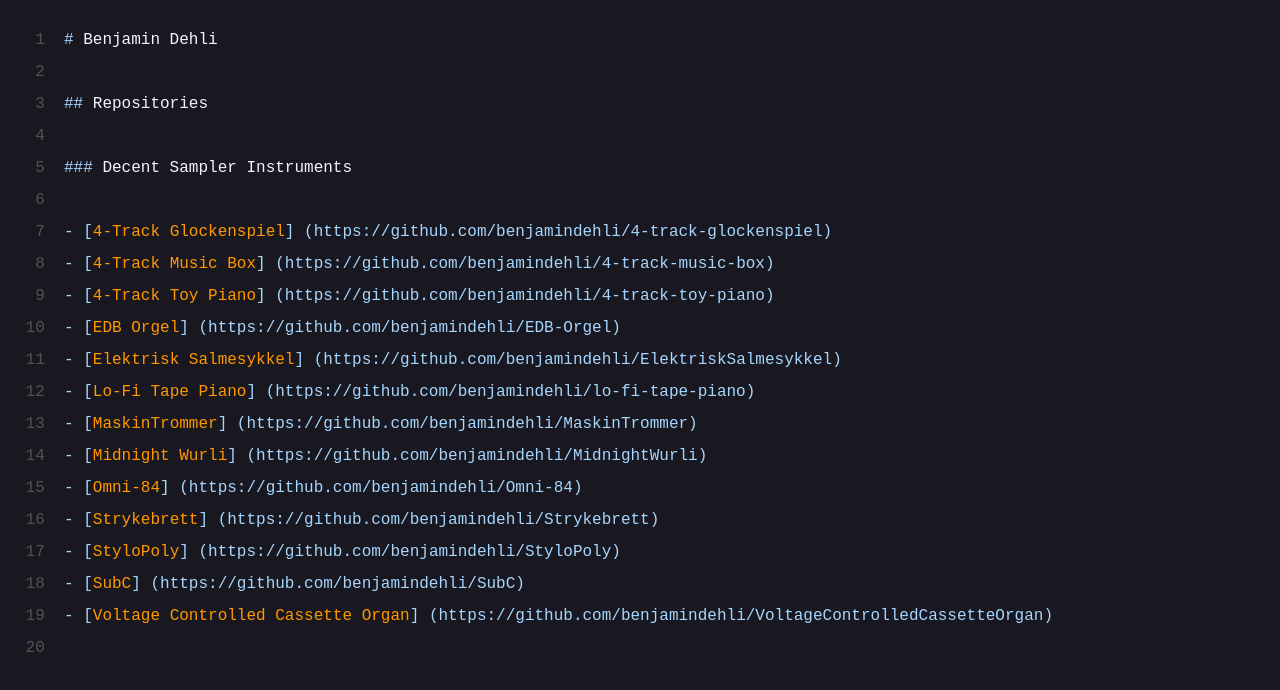
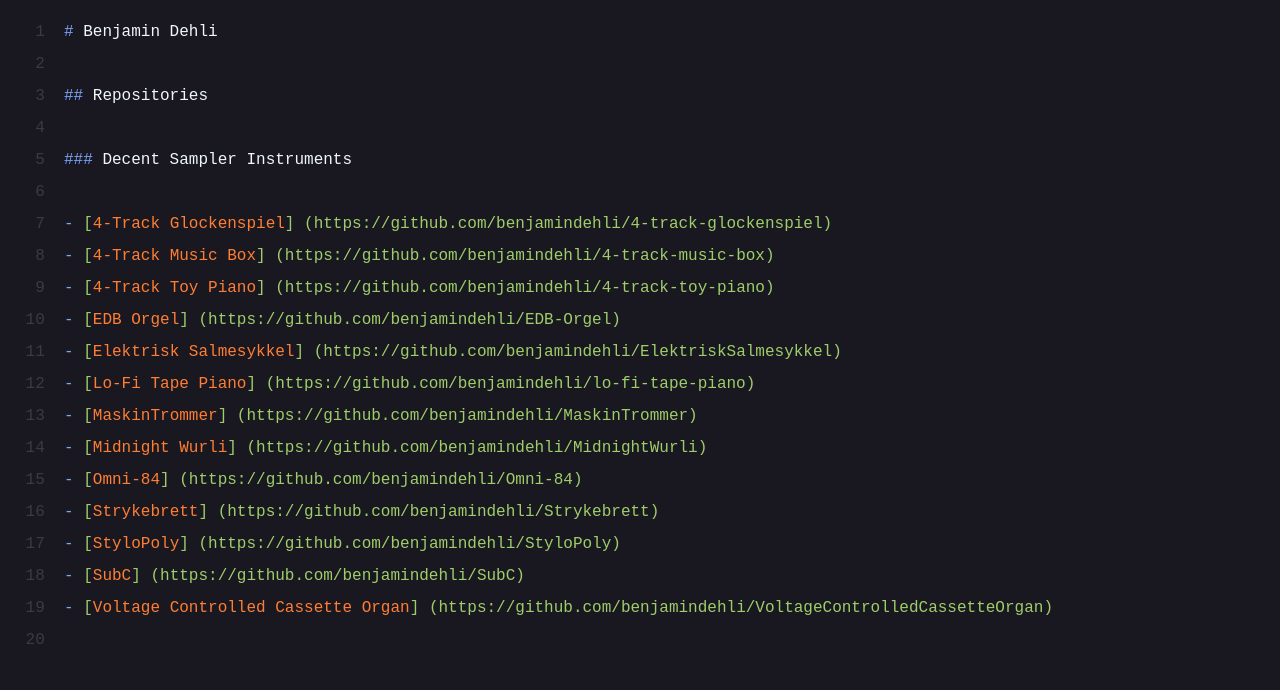
Before and after one commit to benjamindehli/benjamindehli.github.io, an Astro site: page / in a window 1280 px wide. Built offline with nearby package versions, Linux system fonts and the light colour scheme; Astro itself is replaced by a stand-in of ours.

Commit message:
Refactor styles with CSS variables and refine layout
Introduce a central color palette using CSS variables for better maintainability. Update line spacing and add hover states for better readability and interactivity.

```diff
--- a/src/styles/main.css
+++ b/src/styles/main.css
@@ -1,10 +1,22 @@
+:root {
+    --background-color: #191820;
+    --foreground-color: #f0f6fc;
+    --red: #f55b77;
+    --orange: #ff7e33;
+    --yellow: #e0af68;
+    --green: #9ece6a;
+    --cyan: #7dcfff;
+    --blue: #7aa2f7;
+    --purple: #bb9af7;
+}
+
 html {
     margin: 0;
     padding: 0;
 }
 body {
-    background-color: #191820;
-    color: #f0f6fc;
+    background-color: var(--background-color);
+    color: var(--foreground-color);
     font-family: monospace;
     font-size: 16px;
     line-height: 1em;
@@ -22,14 +34,14 @@ span.blank-line {
     line-height: 1em;
     font-weight: 400;
     margin-inline: 0;
-    margin-block: 1em;
-    padding: 0;
+    margin-block: 0;
+    padding-block: 0.5em;
     display: flex;
     &::before {
-        color: #a5d6ff;
+        color: var(--blue);
     }
     &::after {
-        color: rgba(255, 255, 255, 0.25);
+        color: rgba(255, 255, 255, 0.15);
         content: counter(line-number);
         counter-increment: line-number;
         display: inline-block;
@@ -38,6 +50,11 @@ span.blank-line {
         order: -1;
         text-align: right;
         width: 3ch;
+    }
+    &:hover {
+        &::after {
+            color: rgba(255, 255, 255, 0.25);
+        }
     }
 }
 
@@ -51,19 +68,20 @@ span.blank-line {
     height: 1em;
 }
 a {
-    color: #ff9800;
+    color: var(--orange);
     text-decoration: none;
+    &:hover {
+        text-decoration: underline;
+    }
 }
-a:hover {
-    text-decoration: underline;
-}
+
 a::before {
     content: "[";
-    color: #a5d6ff;
+    color: var(--green);
 }
 a::after {
     content: "] (" attr(href) ")";
-    color: #a5d6ff;
+    color: var(--green);
 }
 h1::before {
     content: "#";
```
